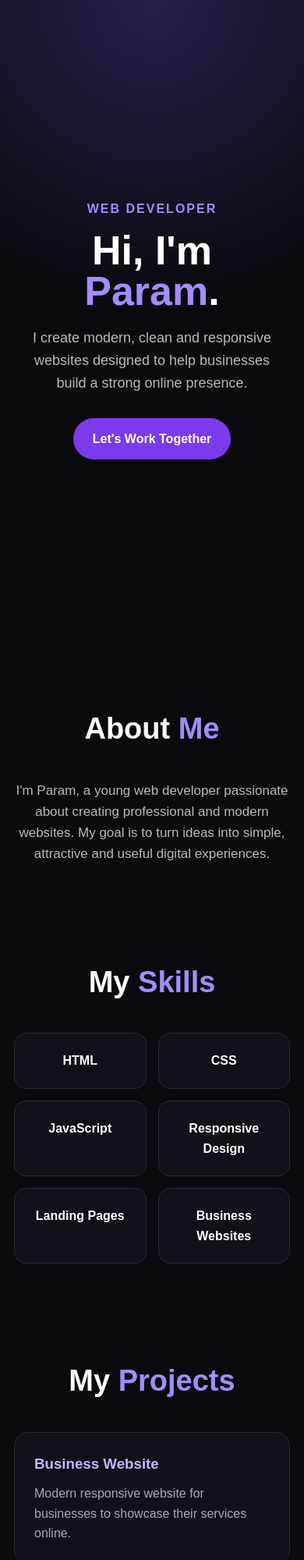
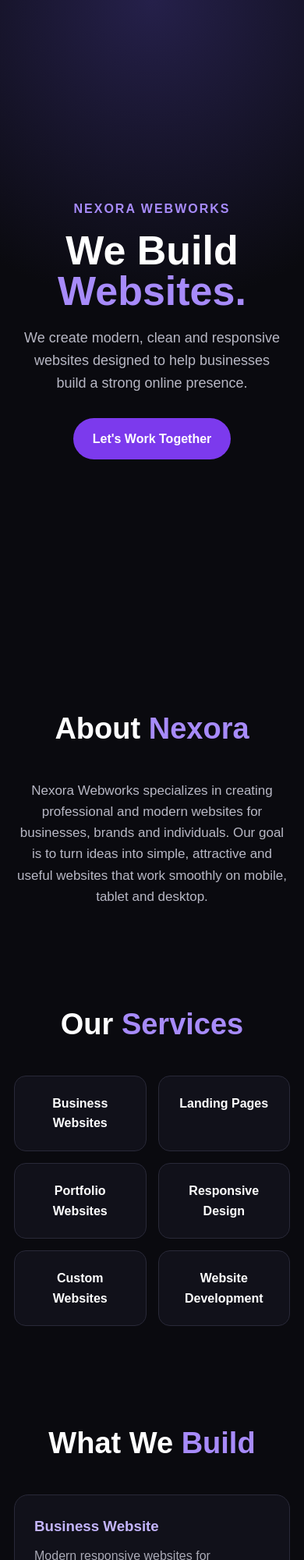
Before and after one commit to ItaliyaParam/Website-, a plain HTML site: page index.html in a window 390 px wide. Shown: the top 2000 px of the page at 78% size. Drawn offline with Linux system fonts and the light colour scheme.

Commit message:
Update index.html

```diff
--- a/index.html
+++ b/index.html
@@ -1,13 +1,14 @@
- <!DOCTYPE html>
+<!DOCTYPE html>
 <html lang="en">
 <head>
-  <meta name="google-site-verification" content="1Ip0IlWI7hxkg7tFgx5-FZOXL264gDKkm-0bZGQyZYs" />
- <meta charset="UTF-8">
+  <meta charset="UTF-8">
   <meta name="viewport" content="width=device-width, initial-scale=1.0">
 
-  <title>Param | Web Developer</title>
- <meta name="description" content="Param is a web developer creating modern, responsive and professional websites for businesses and personal brands.">
-<link rel="icon" type="image/png" href="favicon.png">
+  <title>Nexora Webworks | Professional Website Design</title>
+  <meta name="description" content="Nexora Webworks creates modern, responsive and professional websites for businesses and brands.">
+
+  <link rel="icon" type="image/png" href="favicon.png">
+
   <style>
     * {
       margin: 0;
@@ -173,60 +174,73 @@
 
   <header>
     <div class="hero">
-      <div class="tag">WEB DEVELOPER</div>
 
-      <h1>Hi, I'm <span>Param</span>.</h1>
+      <div class="tag">NEXORA WEBWORKS</div>
+
+      <h1>We Build <span>Websites.</span></h1>
 
       <p>
-        I create modern, clean and responsive websites
+        We create modern, clean and responsive websites
         designed to help businesses build a strong online presence.
       </p>
 
       <a href="#contact" class="btn">Let's Work Together</a>
+
     </div>
   </header>
 
+
   <section id="about">
-    <h2 class="title">About <span>Me</span></h2>
+
+    <h2 class="title">About <span>Nexora</span></h2>
 
     <p class="about">
-      I'm Param, a young web developer passionate about creating
-      professional and modern websites. My goal is to turn ideas
-      into simple, attractive and useful digital experiences.
+      Nexora Webworks specializes in creating professional and modern
+      websites for businesses, brands and individuals. Our goal is to
+      turn ideas into simple, attractive and useful websites that work
+      smoothly on mobile, tablet and desktop.
     </p>
+
   </section>
 
+
   <section id="skills">
-    <h2 class="title">My <span>Skills</span></h2>
+
+    <h2 class="title">Our <span>Services</span></h2>
 
     <div class="skills">
-      <div class="skill">HTML</div>
-      <div class="skill">CSS</div>
-      <div class="skill">JavaScript</div>
+
+      <div class="skill">Business Websites</div>
+      <div class="skill">Landing Pages</div>
+      <div class="skill">Portfolio Websites</div>
       <div class="skill">Responsive Design</div>
-      <div class="skill">Landing Pages</div>
-      <div class="skill">Business Websites</div>
+      <div class="skill">Custom Websites</div>
+      <div class="skill">Website Development</div>
+
     </div>
+
   </section>
 
+
   <section id="projects">
-    <h2 class="title">My <span>Projects</span></h2>
+
+    <h2 class="title">What We <span>Build</span></h2>
 
     <div class="projects">
 
       <div class="project">
         <h3>Business Website</h3>
         <p>
-          Modern responsive website for businesses
-          to showcase their services online.
+          Modern responsive websites for businesses
+          to showcase their services and grow online.
         </p>
       </div>
 
       <div class="project">
         <h3>Portfolio Website</h3>
         <p>
-          Clean personal portfolio websites designed
-          to present skills and projects professionally.
+          Clean and professional portfolio websites
+          to present work, skills and projects.
         </p>
       </div>
 
@@ -234,30 +248,35 @@
         <h3>Custom Website</h3>
         <p>
           Custom websites created according to
-          the client's requirements and ideas.
+          each client's requirements and ideas.
         </p>
       </div>
 
     </div>
+
   </section>
 
+
   <section id="contact" class="contact">
+
     <h2 class="title">Let's <span>Connect</span></h2>
 
     <p>
-      Have a website idea? Let's discuss it on WhatsApp.
+      Have a website idea? Let's discuss your project on WhatsApp.
     </p>
 
     <a
       class="btn"
-      href="https://wa.me/919714685653?text=Hi%20Param%2C%20I%20want%20to%20discuss%20a%20website%20project."
+      href="https://wa.me/919714685653?text=Hi%20Nexora%20Webworks%2C%20I%20want%20to%20discuss%20a%20website%20project."
       target="_blank">
-      WhatsApp Me
+      WhatsApp Us
     </a>
+
   </section>
 
+
   <footer>
-    © 2026 Param. All Rights Reserved.
+    © 2026 Nexora Webworks. All Rights Reserved.
   </footer>
 
 </body>
```
